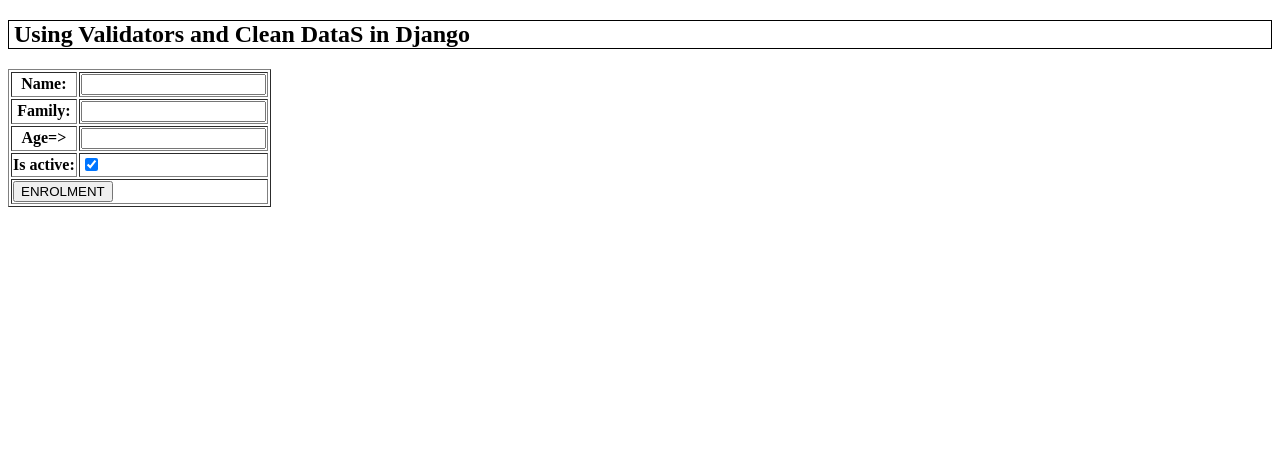
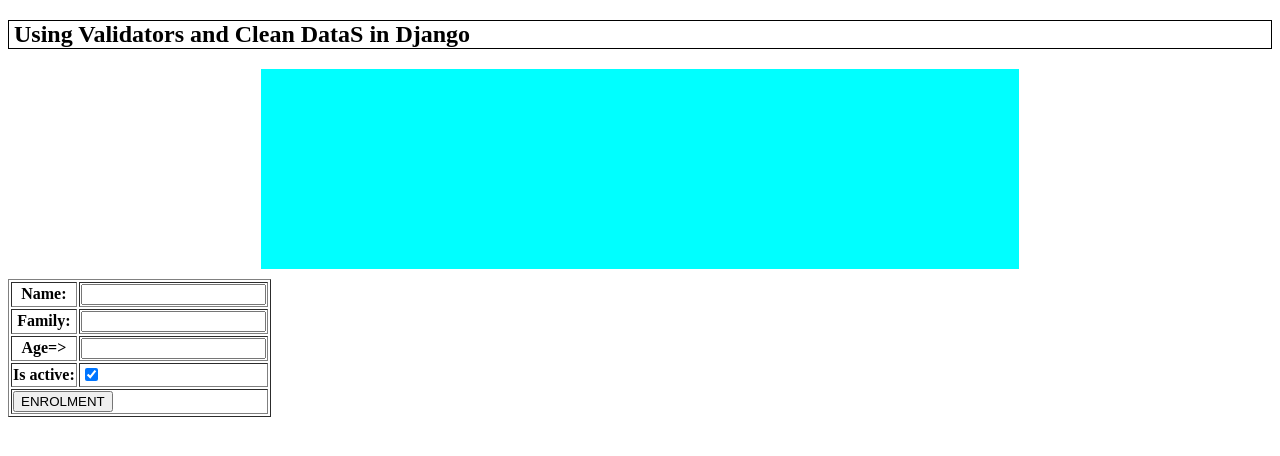
Before and after one commit to MaxJokar/Forms-In-Django-PART-1., a Django app: page /formtest/form5/ in a window 1280 px wide. Shown: the part 26-482 px from the top of the page. Run offline with Django 4.2, Linux system fonts and the light colour scheme; some libraries are stand-ins or nearby versions.

Commit message:
Make Box for  Error message

```diff
--- a/shop/apps/formtest/views.py
+++ b/shop/apps/formtest/views.py
@@ -60,8 +60,8 @@
         if form.is_valid():
             data=form.cleaned_data
             print(data["name"],data["family"],data["age"],data["is_active"])
-        else:
-            context["error_message"]="Form not Valid....add"
+        # else:
+        #     context["error_message"]="Form not Valid....add"
     else:
         form=InputForm1()
     context["form"]=form
--- a/shop/static/css/style.css
+++ b/shop/static/css/style.css
@@ -98,3 +98,7 @@
 .c1{
     background-color: yellow;
 }
+
+.errorlist li{
+    color: red;
+}
--- a/shop/templates/formtest/form5.html
+++ b/shop/templates/formtest/form5.html
@@ -2,9 +2,16 @@
 
 {% block content %}
         <h1 class="blog-title"> Using Validators and Clean DataS in Django</h1>
-       <h2>{{ error_message }}</h2>
 
-        <div class="form-box">
+        <div style="height:200px; width: 60%; margin: 10px auto; background-color:aqua">
+                <ul>
+
+                        {% for error,message in form.errors.items %}
+                                <li>  {{ error }} - {{ message }} </li>
+                        {% endfor %}
+
+                </ul>
+        </div>
                 {% comment %} <form action="/formtest/aaa.html" method="post"> {% endcomment %}
                         {% comment %} if inside the action isnt helped the data are sent to its own page {% endcomment %}
                         <form action="" method="post" >
```
